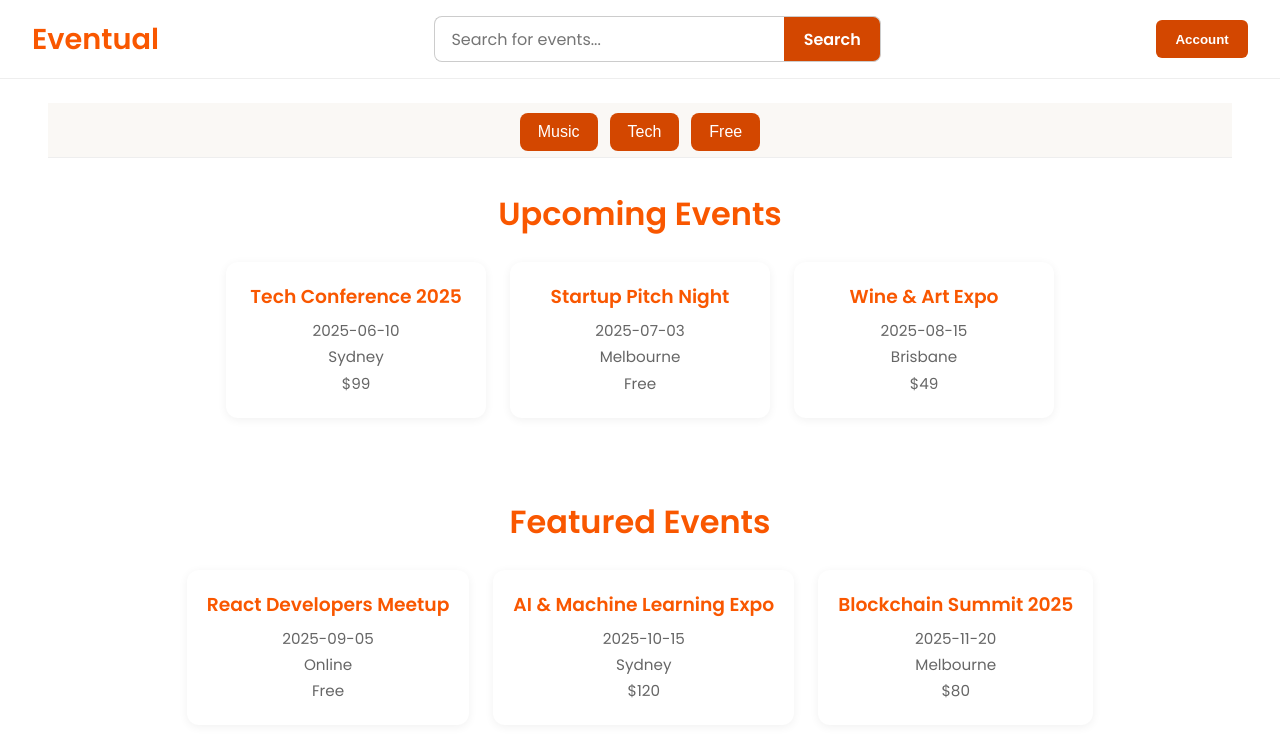
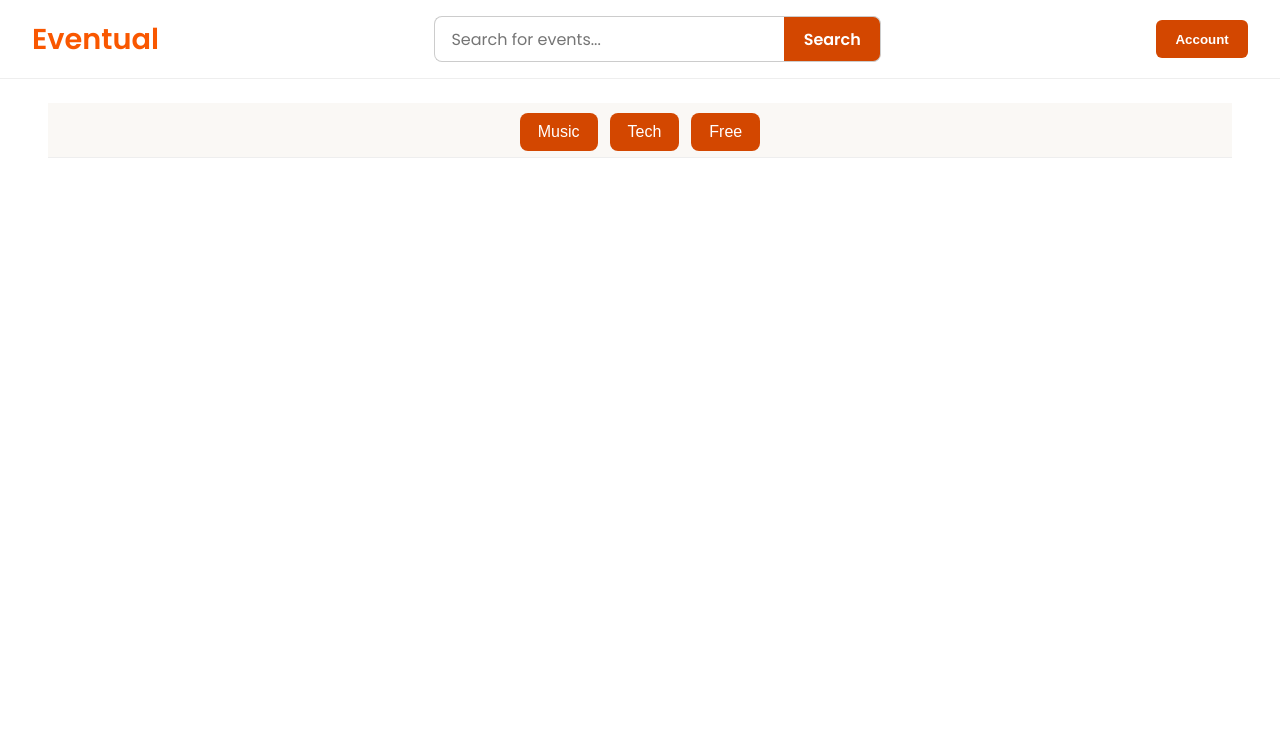
Before and after one commit to Nowhere4Nothing/Event-System_public, a React (Create React App) app: page / in a window 1280 px wide. Shown: the top 736 px of the page. Built offline with nearby package versions, Linux system fonts and the light colour scheme.

Commit message:
Update Home

```diff
--- a/src/pages/Home.jsx
+++ b/src/pages/Home.jsx
@@ -22,23 +22,23 @@ function Home() {
     <div className="home-page">
       <Categories />
 
-      <section className="events-section">
-  <h2 className="section-heading">Upcoming Events</h2>
-  <div className="events-grid">
-    {allEvents.slice(0, 3).map(event => (
-      <EventCard key={event.id} {...event} />
-    ))}
-  </div>
-</section>
+{/*      <section className="events-section">*/}
+{/*  <h2 className="section-heading">Upcoming Events</h2>*/}
+{/*  <div className="events-grid">*/}
+{/*    {allEvents.slice(0, 3).map(event => (*/}
+{/*      <EventCard key={event.id} {...event} />*/}
+{/*    ))}*/}
+{/*  </div>*/}
+{/*</section>*/}
 
-<section className="events-section">
-  <h2 className="section-heading">Featured Events</h2>
-  <div className="events-grid">
-    {allEvents.slice(3).map(event => (
-      <EventCard key={event.id} {...event} />
-    ))}
-  </div>
-</section>
+{/*<section className="events-section">*/}
+{/*  <h2 className="section-heading">Featured Events</h2>*/}
+{/*  <div className="events-grid">*/}
+{/*    {allEvents.slice(3).map(event => (*/}
+{/*      <EventCard key={event.id} {...event} />*/}
+{/*    ))}*/}
+{/*  </div>*/}
+{/*</section>*/}
 
     </div>
   );
```
